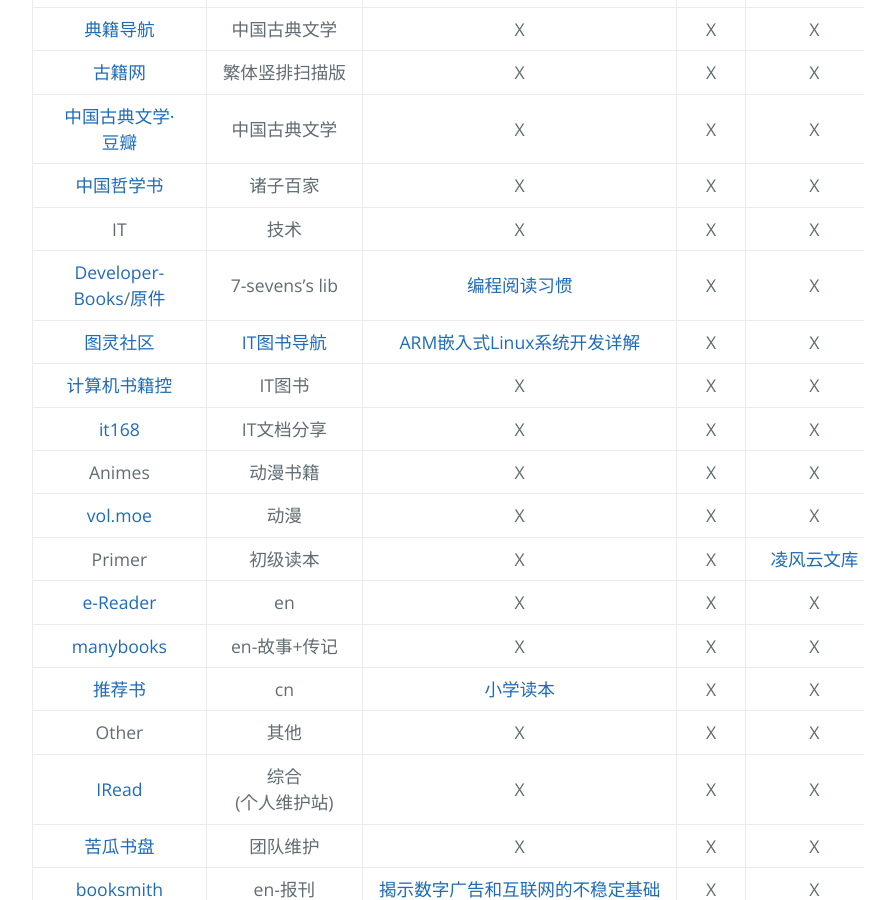
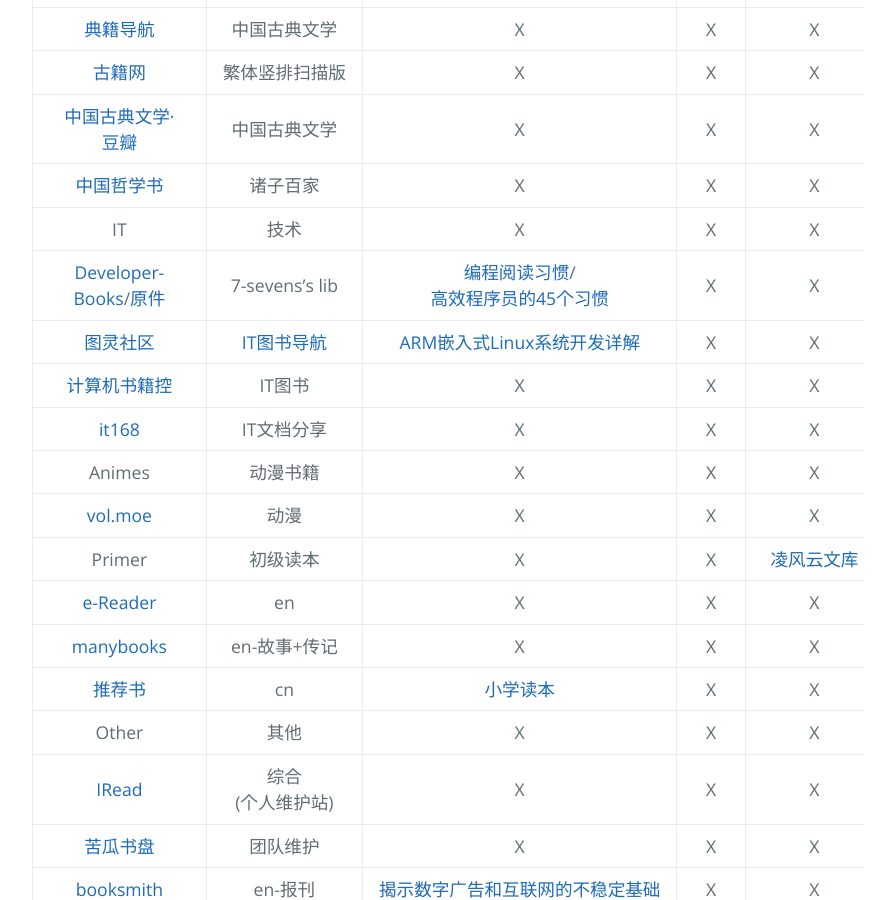
Before and after one commit to AmbroseRen/test, a Jekyll site: the page built from Library/BookSearch.md, in a window 1280 px wide and 900 px high, scrolled down 1113 px. Shown: the whole window, without its empty margins (192-1087 px from the left). Built offline with Jekyll 4.4.1, drawn with Linux system fonts in a browser that asks for light colours; our own code applies the rules of GitHub Pages for plain Markdown files; the repository's description, which GitHub fills in, is left out.

Commit message:
Update BookSearch.md

```diff
--- a/Library/BookSearch.md
+++ b/Library/BookSearch.md
@@ -28,7 +28,7 @@
 | [中国古典文学·豆瓣](https://tushu.docin.com/) | 中国古典文学 | X | X | X |
 | [中国哲学书](https://ctext.org/zh) | 诸子百家 | X | X | X |
 | IT | 技术 | X | X | X |
-| [Developer-Books](https://www.developer1024.com/resource/69.html)/[原件](https://github.com/7-sevens/Developer-Books) | 7-sevens's lib | [编程阅读习惯](https://github.com/7-sevens/Developer-Books/tree/master/Other) | X | X |
+| [Developer-Books](https://www.developer1024.com/resource/69.html)/[原件](https://github.com/7-sevens/Developer-Books) | 7-sevens's lib | [编程阅读习惯](https://github.com/7-sevens/Developer-Books/tree/master/Other)/[高效程序员的45个习惯](https://github.com/7-sevens/Developer-Books/blob/master/Other/%E9%AB%98%E6%95%88%E7%A8%8B%E5%BA%8F%E5%91%98%E7%9A%8445%E4%B8%AA%E4%B9%A0%E6%83%AF.pdf) | X | X |
 | [图灵社区](https://www.ituring.com.cn/book?tab=free) | [IT图书导航](https://github.com/sindresorhus/awesome) | [ARM嵌入式Linux系统开发详解](https://www.ituring.com.cn/book/1518) | X | X |
 | [计算机书籍控](http://bestcbooks.com/categories/java/) | IT图书 | X | X | X |
 | [it168](http://wenku.it168.com/) | IT文档分享 | X | X | X |
```
